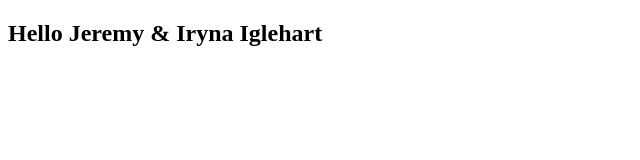
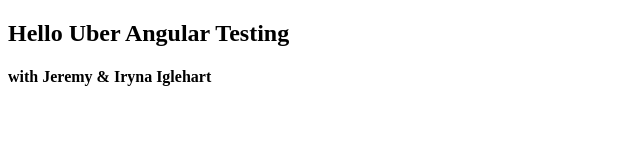
Before and after one commit to JeremyIglehart/Uber-AngularJS-Projects, a plain HTML site: page index.html in a window 1280 px wide. Shown: the whole page, without its empty margins (0-640 px from the left). Drawn offline with nearby package versions, Linux system fonts and the light colour scheme.

Commit message:
added test.js and confined the index.html for it

```diff
--- a/index.html
+++ b/index.html
@@ -1,8 +1,11 @@
 <!doctype html>
 <html>
 <head>
+  <script src="https://cdnjs.cloudflare.com/ajax/libs/angular.js/1.5.0-beta.2/angular.min.js"></script>
+  <script type="text/javascript" src="test.js"></script>
 </head>
-<body>
-<h2>Hello Jeremy & Iryna Iglehart</h2>
+<body ng-controller="runMe">
+<h2>Hello Uber Angular Testing</h2>
+<h4>with Jeremy & Iryna Iglehart</h4>
 </body>
 </html>
--- a/test.js
+++ b/test.js
@@ -1,3 +1,3 @@
-function runMe (){
+function runMe(){
   alert("I love you forever honey")
 }
```
